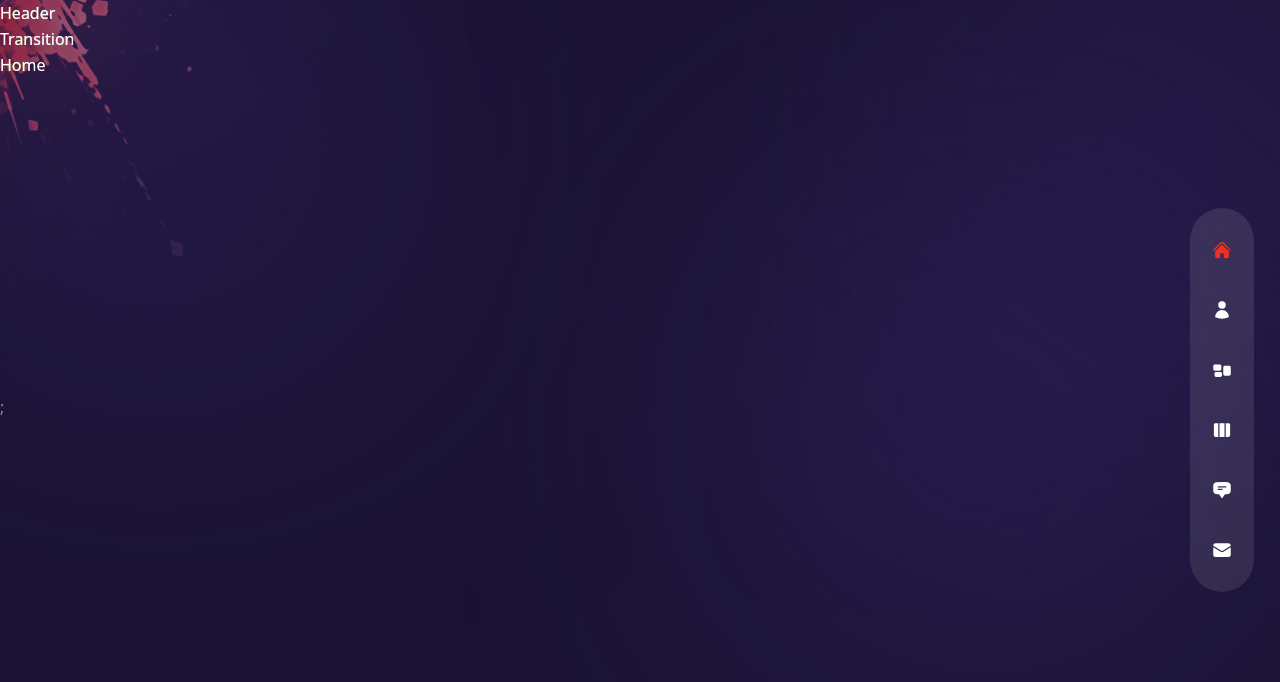
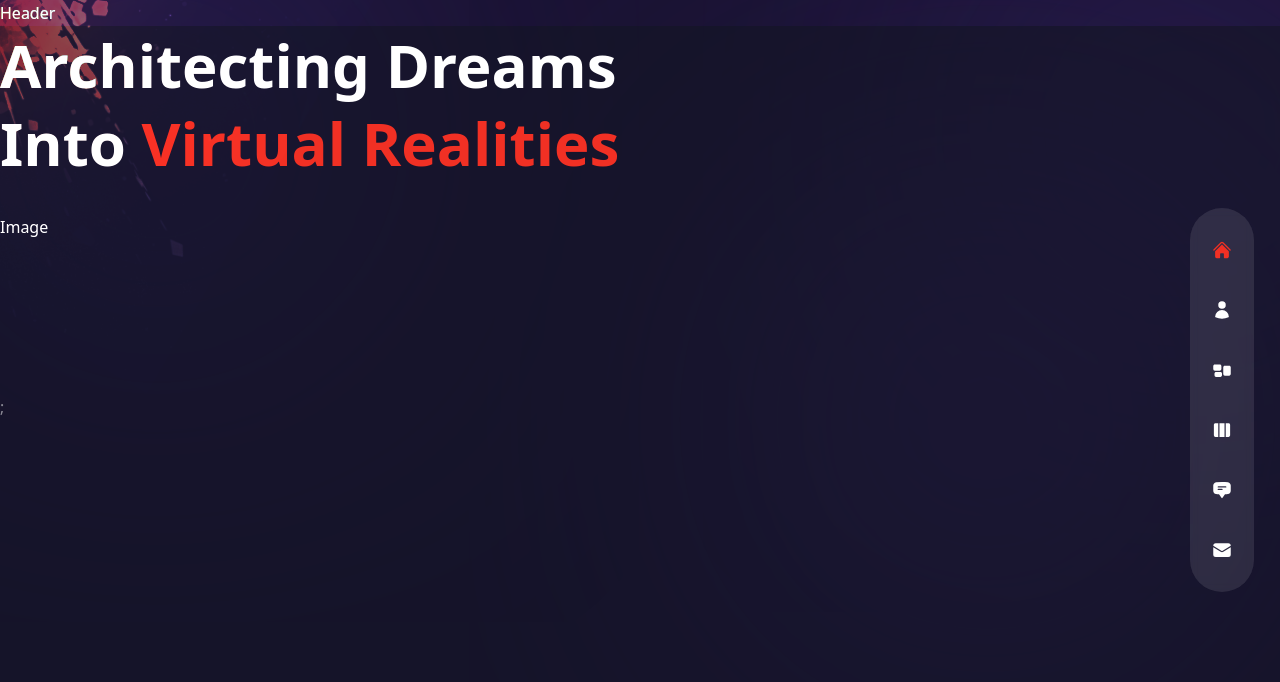
Before and after one commit to mdwiastika/mdwitech, a Next.js app: page / in a window 1280 px wide. Shown: the top 682 px of the page. Built offline with nearby package versions, Linux system fonts and the light colour scheme.

Commit message:
Transition
add: transition on page

```diff
--- a/components/Nav.js
+++ b/components/Nav.js
@@ -32,7 +32,7 @@ const Nav = () => {
             <Link href={link.path} key={index} className={`${link.path == pathname && "text-accent"} relative flex items-center group hover:text-accent transition-all duration-300`}>
               <div className="absolute pr-14 right-0 hidden xl:group-hover:flex">
                 <div className="bg-white relative flex text-primary items-center p-[6px]">
-                  <div className="text-[12px] leading-none font-semibold uppercase">{link.name}</div>
+                  <div className="text-[12px] leading-none font-semibold capitalize">{link.name}</div>
                   <div className="border-solid border-l-white border-l-8 border-y-transparent border-y-[6px] border-r-0 absolute -right-2"></div>
                 </div>
               </div>
--- a/components/Transition.js
+++ b/components/Transition.js
@@ -1,7 +1,24 @@
+import { motion } from "framer-motion";
+const transitionVariants = {
+  initial: {
+    x: "100%",
+    width: "100%",
+  },
+  animate: {
+    x: "0%",
+    width: "0%",
+  },
+  exit: {
+    x: ["0%", "100%"],
+    width: ["0%", "100%"],
+  },
+};
 const Transition = () => {
   return (
     <>
-      <div>Transition</div>
+      <motion.div className="fixed top-0 bottom-0 right-full h-screen z-30 bg-[#2e2257]" variants={transitionVariants} initial="initial" animate="animate" exit="exit" transition={{ delay: 0.2, duration: 0.6, ease: "easeInOut" }}></motion.div>
+      <motion.div className="fixed top-0 bottom-0 right-full h-screen z-20 bg-[#3b2d71]" variants={transitionVariants} initial="initial" animate="animate" exit="exit" transition={{ delay: 0.4, duration: 0.6, ease: "easeInOut" }}></motion.div>
+      <motion.div className="fixed top-0 bottom-0 right-full h-screen z-10 bg-[#4b3792]" variants={transitionVariants} initial="initial" animate="animate" exit="exit" transition={{ delay: 0.6, duration: 0.6, ease: "easeInOut" }}></motion.div>
     </>
   );
 };
--- a/pages/_app.js
+++ b/pages/_app.js
@@ -7,11 +7,10 @@ import { useRouter } from "next/router";
 import { AnimatePresence, motion } from "framer-motion";
 function MyApp({ Component, pageProps }) {
   const route = useRouter();
-  const pathame = route.pathname;
   return (
     <Layout>
       <AnimatePresence mode="wait">
-        <motion.div className="">
+        <motion.div className="h-full" key={route.route}>
           <Transition />
           <Component {...pageProps} />
         </motion.div>
--- a/pages/index.js
+++ b/pages/index.js
@@ -1,5 +1,24 @@
+import Image from "next/image";
+import ParticlesContainer from "../components/ParticlesContainer";
+import projectsBtn from "../components/projectsBtn";
+import Avatar from "../components/Avatar";
+
+import { motion } from "framer-motion";
+import { fadeIn } from "../variants";
 const Home = () => {
-  return <div>Home</div>;
+  return (
+    <div className="bg-primary/60 h-full ">
+      <div className="">
+        <div className="">
+          <h1 className="h1">
+            Architecting Dreams <br /> Into <span className="text-accent">Virtual Realities</span>
+          </h1>
+        </div>
+      </div>
+
+      <div className="">Image</div>
+    </div>
+  );
 };
 
 export default Home;
```
